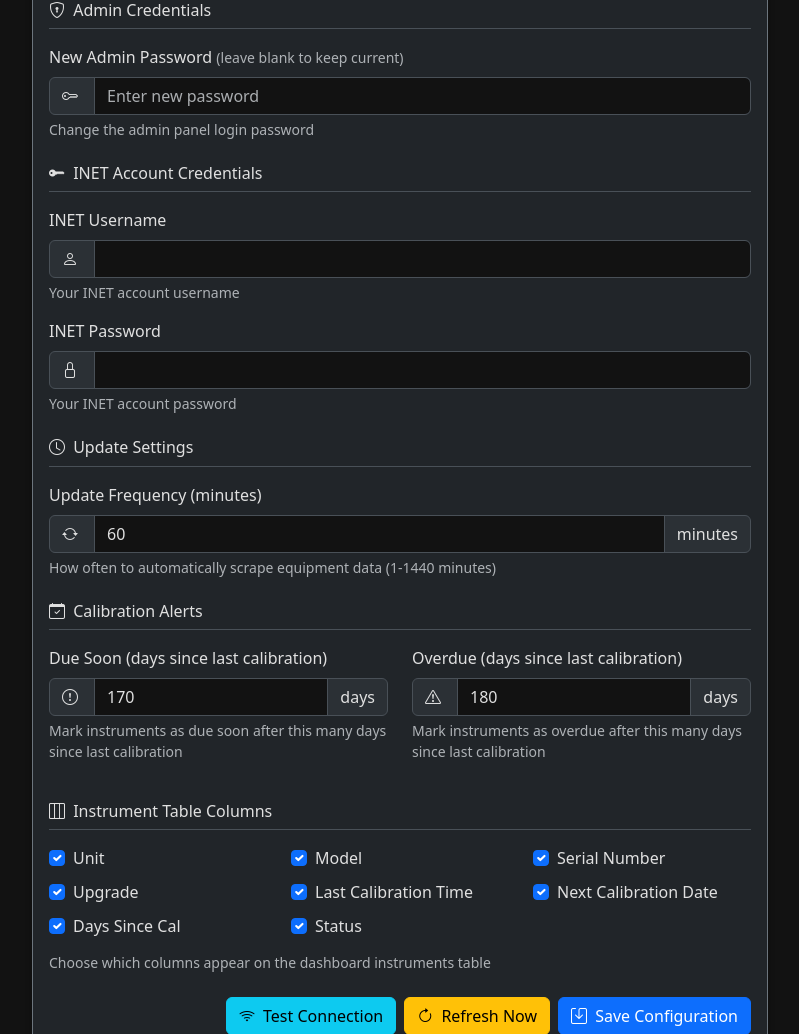
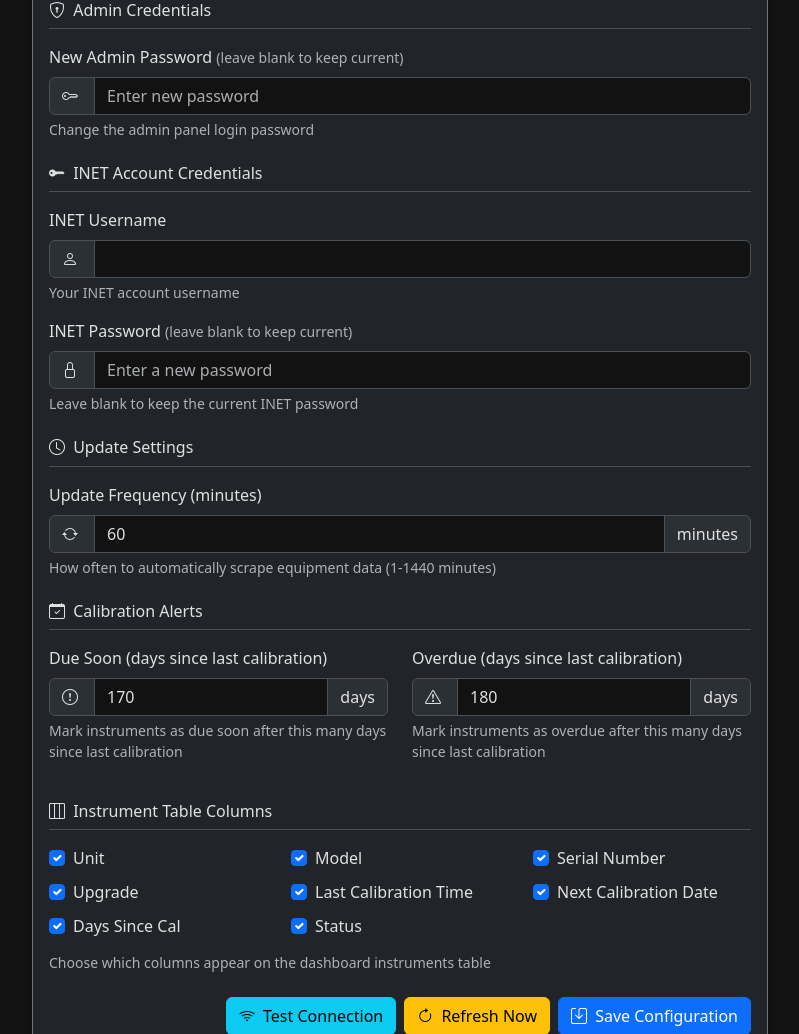
Before and after one commit to porcej/inet-dash, a Flask app: page /admin in a window 1280 px wide. Shown: the part 132-1166 px from the top of the page, without its empty margins (240-1039 px from the left). Run offline with Flask 3, Linux system fonts and the light colour scheme; a user stored in the database is signed in.

Commit message:
Keep INET logins from being treated as failures after the WinLogin callback.
Match only the real login path so WinLogin.aspx still counts as signed in, request the full equipment list, and stop the admin form from saving the masked password over the real one.

Co-authored-by: Cursor <cursoragent@cursor.com>

```diff
--- a/app.py
+++ b/app.py
@@ -163,7 +163,7 @@ async def scrape_equipment_async():
     try:
         from inet_scraper_async_table import scrape_table
 
-        equipment_list_url = "https://inet.indsci.com/Dashboard/EquipmentList.aspx"
+        equipment_list_url = "https://inet.indsci.com/Dashboard/EquipmentList.aspx?mode=All"
         results = await scrape_table(
             equipment_list_url,
             username=config.get('inet_username'),
@@ -403,9 +403,13 @@ def admin():
         if new_admin_password:
             config['admin_password_hash'] = generate_password_hash(new_admin_password)
 
-        # Update INET credentials
+        # Update INET credentials. A blank password keeps the stored one.
+        # The admin form used to resubmit the "********" mask and overwrite
+        # the real password, which then made every scrape fail.
         config['inet_username'] = request.form.get('inet_username', '')
-        config['inet_password'] = request.form.get('inet_password', '')
+        inet_password = request.form.get('inet_password', '')
+        if inet_password and set(inet_password) != {'*'}:
+            config['inet_password'] = inet_password
 
         # Update frequency
         try:
--- a/inet_scraper_async_table.py
+++ b/inet_scraper_async_table.py
@@ -79,7 +79,11 @@ def _is_login_page(html: str, url: str) -> bool:
     if title_text in {"log in", "login"}:
         return True
 
-    return "Login.aspx" in url or "/login" in url.lower()
+    path = urlparse(url).path.lower()
+    # Match the login page itself. "WinLogin.aspx" also contains "Login.aspx"
+    # and is the post-auth callback, so a substring check treats a successful
+    # login as a failure.
+    return path.endswith("/login.aspx") or path.endswith("/login")
 
 
 class WebScraperAsync:
@@ -605,7 +609,7 @@ async def inet_login_and_save(username: str = None, password: str = None):
                 print(f"Dashboard landing page saved to {filename}")
 
             # Navigate to and save the Equipment List page
-            equipment_list_url = "https://inet.indsci.com/Dashboard/EquipmentList.aspx"
+            equipment_list_url = "https://inet.indsci.com/Dashboard/EquipmentList.aspx?mode=All"
             print(f"\nNavigating to Equipment List: {equipment_list_url}")
 
             if await scraper.save_page("inet_equipment_list.html", equipment_list_url):
@@ -760,7 +764,7 @@ async def scrape_equipment_list(username: str = None, password: str = None):
         username: Username for INET login (if None, uses default)
         password: Password for INET login (if None, uses default)
     """
-    equipment_list_url = "https://inet.indsci.com/Dashboard/EquipmentList.aspx"
+    equipment_list_url = "https://inet.indsci.com/Dashboard/EquipmentList.aspx?mode=All"
 
     print("INET Equipment List Scraper (Async Version)")
     print("=" * 50)
--- a/templates/admin.html
+++ b/templates/admin.html
@@ -84,13 +84,16 @@
                             </div>
 
                             <div class="mb-3">
-                                <label for="inet_password" class="form-label">INET Password</label>
+                                <label for="inet_password" class="form-label">
+                                    INET Password
+                                    <small class="text-muted">(leave blank to keep current)</small>
+                                </label>
                                 <div class="input-group">
                                     <span class="input-group-text"><i class="bi bi-lock"></i></span>
                                     <input type="password" class="form-control" id="inet_password" name="inet_password"
-                                           value="{{ config.inet_password }}" required>
+                                           placeholder="Enter a new password" autocomplete="new-password">
                                 </div>
-                                <div class="form-text">Your INET account password</div>
+                                <div class="form-text">Leave blank to keep the current INET password</div>
                             </div>
 
                             <!-- Update Frequency Section -->
```
